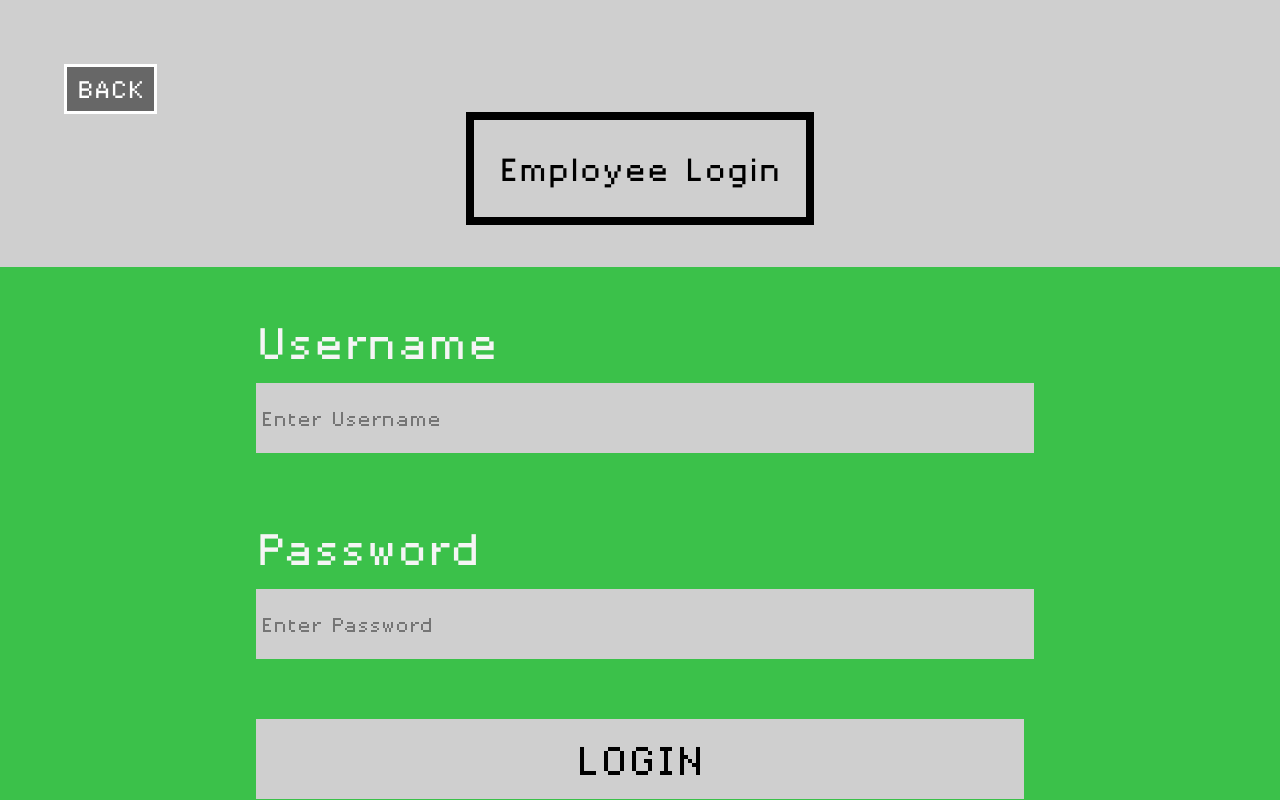
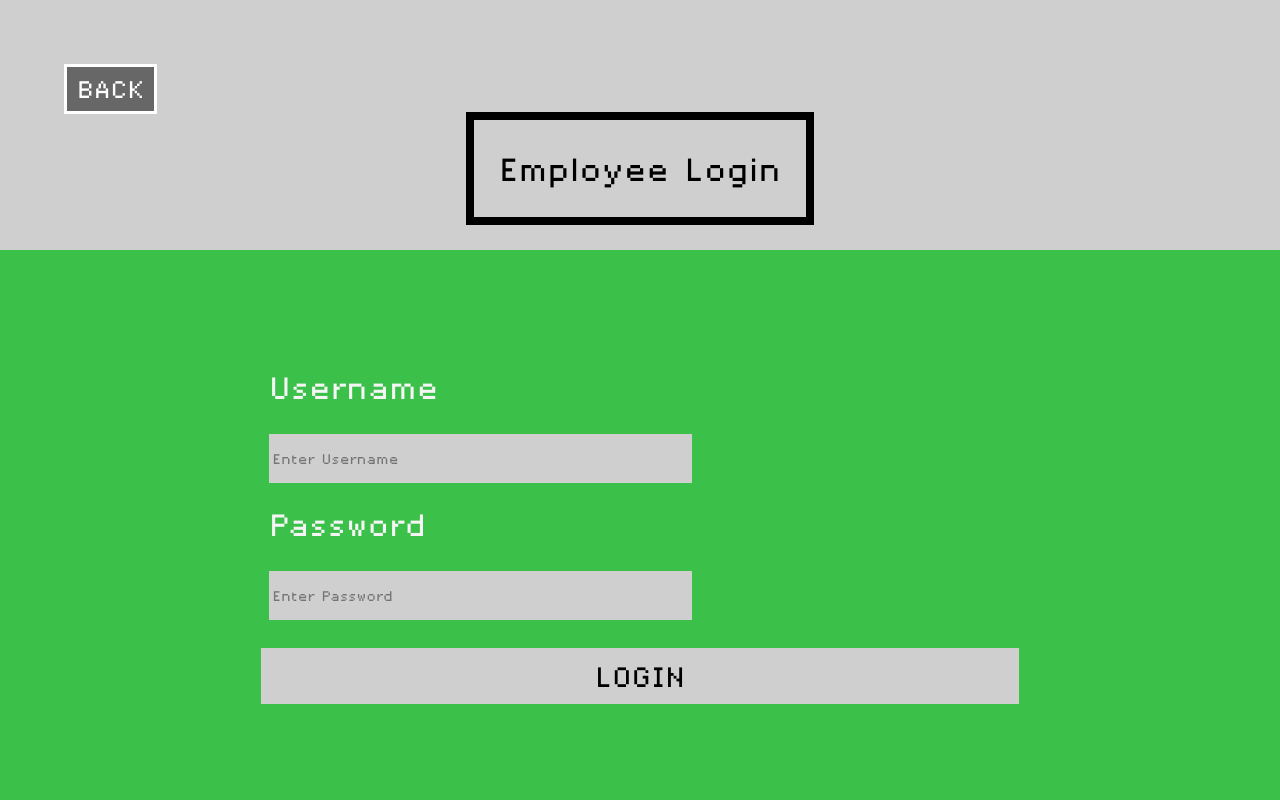
Before and after one commit to Randybutternugs/Xis, a Flask app: page /login in a window 1280 px wide. Run offline with Flask 3, Linux system fonts and the light colour scheme; some libraries are stand-ins or nearby versions.

Commit message:
finally fixed login

```diff
--- a/xissite/static/css/main.css
+++ b/xissite/static/css/main.css
@@ -280,14 +280,13 @@
   .pwinp, .usrinp {
     height: 3em;
     font-size: .25em;
-    width: 100%;
     background-color: #CFCFCF;
     border: none;
     color: black;
     padding: .25em .25em;
     text-decoration: none;
     font-family: 'pexico_microregular';
-    margin: 0.5em 0 1em 0;
+    margin-left: 5%;
   }
 
   .userlabel, .passlabel {
@@ -295,7 +294,7 @@
     font-size: 55%;
     font-family: 'pexico_microregular';
     margin-top: 1em;
-    align-self: flex-start;
+    margin-left: 5%;
   }
 
   /* ----- VIEW DB ----- */
@@ -639,7 +638,7 @@ body {
     align-items: start;
     color: black;
     grid-column: 1 / 4;
-    grid-row: 1 / 3;
+    grid-row: 1 / 2;
     background-size: 100% 100%;
     background-repeat: no-repeat;
   }
@@ -658,9 +657,14 @@ body {
     justify-content: center;
     color: white;
     grid-column: 1 / 4;
-    grid-row: 3 / 7;
+    grid-row: 2 / 7;
     background-color: #3BC14A;
-    font-size: 5em;
+    font-size: 3.5em;
+    height: 100%;
+    width: 100%;
+  }
+
+
   }
 
 
@@ -694,14 +698,15 @@ body {
   .pwinp, .usrinp {
     height: 3em;
     font-size: .25em;
-    width: 100%;
+    width: 55%;
     background-color: #CFCFCF;
     border: none;
     color: black;
     padding: .25em .25em;
     text-decoration: none;
     font-family: 'pexico_microregular';
-    margin: 0.5em 0 1em 0;
+    margin-right: 90%;
+    margin-left: 1%;
   }
 
   .userlabel, .passlabel {
@@ -709,7 +714,8 @@ body {
     font-size: 55%;
     font-family: 'pexico_microregular';
     margin-top: 1em;
-    align-self: flex-start;
+    margin-right: 90%;
+    margin-left: 1%;
   }
 
   /* ----- VIEW DB ----- */
@@ -754,5 +760,3 @@ body {
     color:green;
     background-color: black;
   }
-
-}
--- a/xissite/templates/loginpage.html
+++ b/xissite/templates/loginpage.html
@@ -13,23 +13,10 @@
             padding: 10%;
         }
 
-        /* Form container */
-        .login-form-container {
-            width: 100%;
-            display: flex;
-            flex-direction: column;
-            align-items: center;
-        }
-
-        /* Form styling */
-        .login-form-container form {
-            width: 90%;
-            display: flex;
-            flex-direction: column;
-        }
     }
 
     @media screen and (min-width: 601px) {
+
         .maintext {
             color: black;
             font-family: 'pexico_microregular';
@@ -42,78 +29,8 @@
             margin-top: -2%;
         }
 
-        /* Form container */
-        .login-form-container {
-            width: 100%;
-            display: flex;
-            flex-direction: column;
-            align-items: center;
-        }
-
-        /* Form styling */
-        .login-form-container form {
-            width: 60%;
-            display: flex;
-            flex-direction: column;
-        }
     }
 
-    /* Modal Flash Message Styling - IMPROVED SIZE */
-    .flash-modal {
-        display: none;
-        position: fixed;
-        z-index: 1000;
-        left: 0;
-        top: 0;
-        width: 100%;
-        height: 100%;
-        background-color: rgba(0,0,0,0.7);
-        overflow: auto;
-        justify-content: center;
-        align-items: center;
-    }
-
-    .flash-modal-content {
-        background-color: #ff5252;
-        color: white;
-        margin: auto;
-        padding: 30px;
-        border-radius: 4px;
-        width: 80%;
-        max-width: 500px;
-        position: relative;
-        text-align: center;
-        font-family: 'pexico_microregular';
-        font-size: 1.2rem;
-        border: 3px solid white;
-    }
-
-    /* Increased size for mobile */
-    @media screen and (max-width: 600px) {
-        .flash-modal-content {
-            width: 90%;
-            font-size: 1.1rem;
-            padding: 20px;
-        }
-    }
-
-    .close-button {
-        color: white;
-        position: absolute;
-        top: 10px;
-        right: 15px;
-        font-size: 2rem;
-        font-weight: bold;
-        cursor: pointer;
-    }
-
-    .close-button:hover {
-        color: #ddd;
-    }
-
-    .show-modal {
-        display: flex;
-    }
 </style>
 {% endblock %}
 {% block sectionconfig %}<section class="main-grid">{% endblock %}
@@ -122,44 +39,22 @@
 {% block titleicon %} <p class="maintext">Employee Login</p>{% endblock %}
 
 {% block content %}
-<!-- Flash Message Modal -->
-{% with messages = get_flashed_messages() %}
-    {% if messages %}
-    <div id="flashModal" class="flash-modal show-modal">
-        <div class="flash-modal-content">
-            <span class="close-button" onclick="closeModal()">&times;</span>
-            {% for message in messages %}
-                <p>{{ message }}</p>
-            {% endfor %}
-        </div>
-    </div>
-
-    <script>
-        function closeModal() {
-            document.getElementById('flashModal').style.display = 'none';
-        }
-
-        // Auto-close the modal after 5 seconds
-        setTimeout(function() {
-            closeModal();
-        }, 5000);
-    </script>
-    {% endif %}
-{% endwith %}
 
 <div class="card-login">
-    <div class="login-form-container">
-        <form method="POST">
-            {{ form.csrf_token }}
+    <form method="POST">
+        <input type="hidden" name="csrf_token" value="{{ csrf_token() }}"/>
 
-            <label for="username" class="userlabel">Username</label>
-            <input id="username" name="username" class="usrinp" placeholder="Enter Username"/>
+        <label for="username" class="userlabel" >Username</label>
+        <input id="username" name="username" class="usrinp" placeholder="Enter Username"/>
 
-            <label for="password" class="passlabel">Password</label>
-            <input id="password" name="password" type="password" placeholder="Enter Password" class="pwinp"/>
 
-            <button type="submit" class="loginbutton">LOGIN</button>
-        </form>
-    </div>
+        <label for="password" class="passlabel">Password</label>
+        <input id="password" name="password" placeholder="Enter Password" class="pwinp"/>
+
+
+        <button type="submit" class="loginbutton">LOGIN</button>
+
+
+    </form>
 </div>
 {% endblock %}
```
